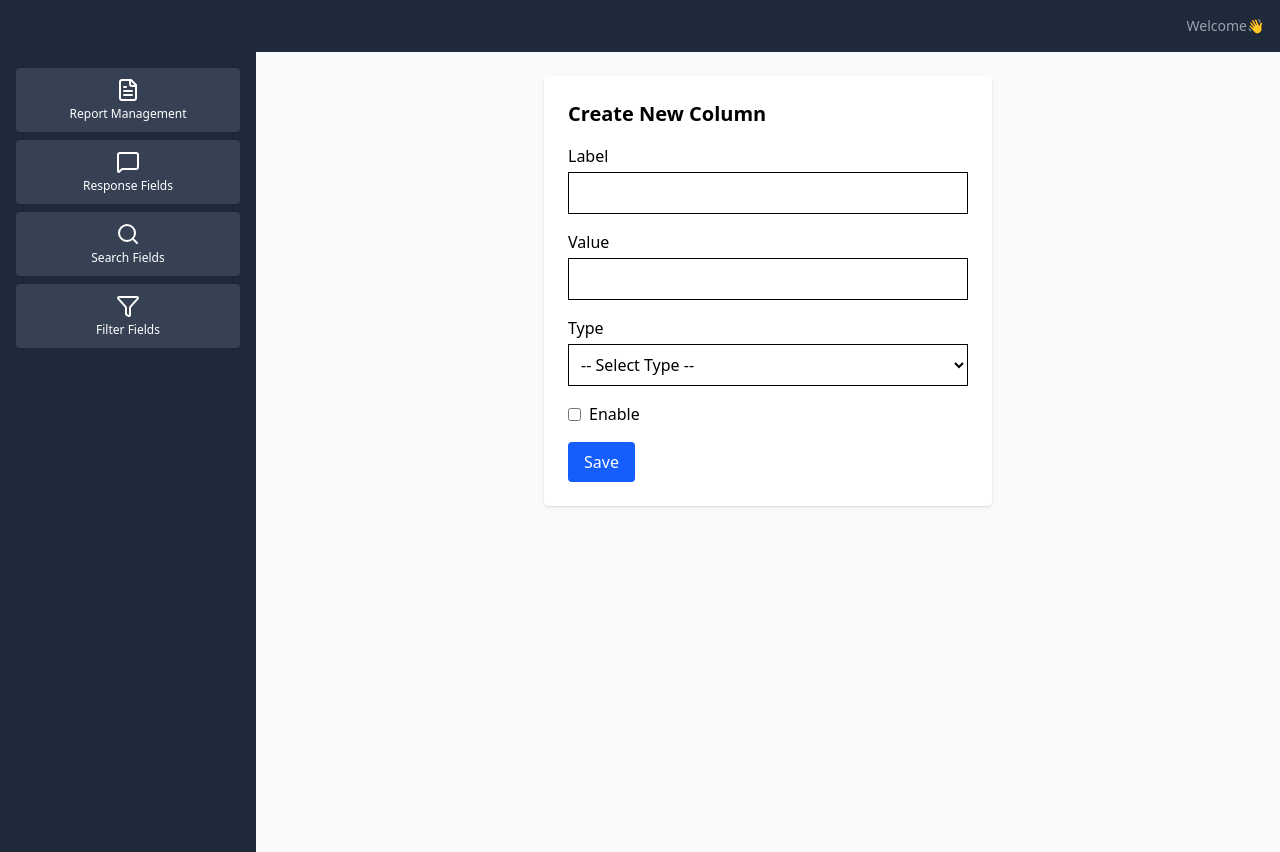
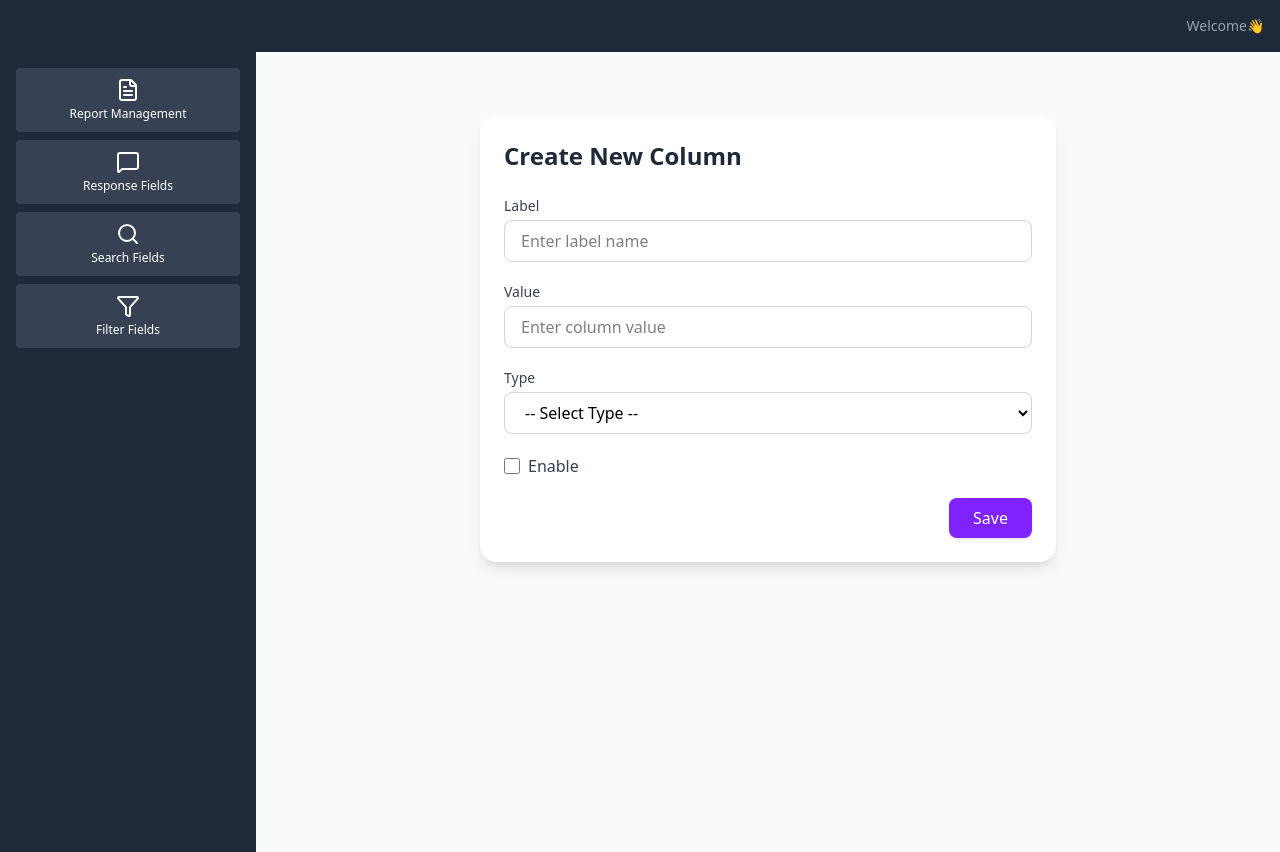
Before and after one commit to Gayathri2005senthilkumar/report-config-fe, a React (Vite) app: page /column-type/column-create in a window 1280 px wide. Built offline with nearby package versions, Linux system fonts and the light colour scheme.

Commit message:
Fix Tailwind config file extension

```diff
--- a/src/Re-conif/config-type.jsx
+++ b/src/Re-conif/config-type.jsx
@@ -1,22 +1,15 @@
-import React from "react";
+import React, { useEffect } from "react";
 import { useNavigate } from "react-router-dom";
 
 function ConfigType() {
   const navigate = useNavigate();
 
-  return (
-    <div className="p-6">
-      <h2 className="text-xl font-bold mb-4 text-gray-800">Report Config</h2>
-      <div className="flex gap-4">
-        <button
-          className="border border-violet-500 bg-white text-black font-bold px-6 py-3 rounded hover:bg-violet-100"
-          onClick={() => navigate("/config-type/config-show")}  // ✅ Corrected path
-        >
-          Show
-        </button>
-      </div>
-    </div>
-  );
+  useEffect(() => {
+    // Automatically navigate to config-show when this component loads
+    navigate("/config-type/config-show");
+  }, [navigate]);
+
+  return null; // Since we redirect, no UI is needed
 }
 
 export default ConfigType;
--- a/src/Ty-Mapping/column-create.jsx
+++ b/src/Ty-Mapping/column-create.jsx
@@ -27,36 +27,41 @@ function ColumnCreate() {
   };
 
   return (
-    <div className="p-6 max-w-md mx-auto bg-white rounded shadow">
-      <h2 className="text-xl font-semibold mb-4">Create New Column</h2>
+    <div className="max-w-xl mx-auto p-6 bg-white rounded-2xl shadow-lg mt-10">
+      <h2 className="text-2xl font-bold text-gray-800 mb-6">Create New Column</h2>
 
-      <div className="mb-4">
-        <label className="block mb-1">Label</label>
+      <div className="space-y-5">
+        <div>
+          <label className="block text-sm font-medium text-gray-700 mb-1">Label</label>
           <input
-          className="border w-full p-2"
+            type="text"
             name="label"
             value={form.label}
             onChange={(e) => setForm({ ...form, label: e.target.value })}
+            className="w-full border border-gray-300 rounded-lg px-4 py-2 focus:outline-none focus:ring-2 focus:ring-violet-500"
+            placeholder="Enter label name"
           />
         </div>
 
-      <div className="mb-4">
-        <label className="block mb-1">Value</label>
+        <div>
+          <label className="block text-sm font-medium text-gray-700 mb-1">Value</label>
           <input
-          className="border w-full p-2"
+            type="text"
             name="value"
             value={form.value}
             onChange={(e) => setForm({ ...form, value: e.target.value })}
+            className="w-full border border-gray-300 rounded-lg px-4 py-2 focus:outline-none focus:ring-2 focus:ring-violet-500"
+            placeholder="Enter column value"
           />
         </div>
 
-      <div className="mb-4">
-        <label className="block mb-1">Type</label>
+        <div>
+          <label className="block text-sm font-medium text-gray-700 mb-1">Type</label>
           <select
-          className="border w-full p-2"
             name="type"
             value={form.type}
             onChange={(e) => setForm({ ...form, type: e.target.value })}
+            className="w-full border border-gray-300 rounded-lg px-4 py-2 focus:outline-none focus:ring-2 focus:ring-violet-500"
           >
             <option value="">-- Select Type --</option>
             <option value="string">String</option>
@@ -65,22 +70,26 @@ function ColumnCreate() {
           </select>
         </div>
 
-      <div className="mb-4 flex items-center">
+        <div className="flex items-center gap-2">
           <input
             type="checkbox"
             id="enable"
             checked={form.enable}
             onChange={(e) => setForm({ ...form, enable: e.target.checked })}
+            className="h-4 w-4 text-violet-600 focus:ring-violet-500"
           />
-        <label htmlFor="enable" className="ml-2">Enable</label>
+          <label htmlFor="enable" className="text-gray-700">Enable</label>
         </div>
 
+        <div className="text-right">
           <button
             onClick={save}
-        className="bg-blue-600 text-white px-4 py-2 rounded hover:bg-blue-700"
+            className="bg-violet-600 text-white px-6 py-2 rounded-lg hover:bg-violet-700 transition-all shadow-sm"
           >
             Save
           </button>
+        </div>
+      </div>
     </div>
   );
 }
--- a/src/Ty-Mapping/column-data.jsx
+++ b/src/Ty-Mapping/column-data.jsx
@@ -1,23 +1,20 @@
 const API_BASE = "/api/v1/report-config/column-mapping";
 
-// ✅ GET all columns
+// GET all columns
 export async function fetchColumns() {
   const res = await fetch(API_BASE);
   if (!res.ok) throw new Error("Fetch failed");
 
   const json = await res.json();
-  console.log("API JSON response:", JSON.stringify(json, null, 2));
-
-  // Handle expected format: { data: { results: [...] } }
   if (Array.isArray(json.data?.results)) {
     return json.data.results;
   }
 
-  console.error("❌ Unexpected API response format:", json);
+  console.error("Unexpected API response format:", json);
   throw new Error("Invalid API response structure");
 }
 
-// ✅ POST a new column
+//  CREATE a column
 export async function addColumn(newItem) {
   const res = await fetch(API_BASE, {
     method: "POST",
@@ -27,31 +24,34 @@ export async function addColumn(newItem) {
 
   if (!res.ok) {
     const errorText = await res.text();
-    console.error("❌ Create failed. Server response:", errorText);
+    console.error("Create failed:", errorText);
     throw new Error("Create failed");
   }
 
   return res.json();
 }
 
-// ✅ PUT (update) a column
+// UPDATE column using same POST API with id
 export async function updateColumn(updatedItem) {
-  const res = await fetch(`${API_BASE}/${updatedItem.id}`, {
-    method: "PUT",
+  console.log("📦 Updating Column with ID:", updatedItem.id);
+  console.log("Payload:", updatedItem);
+
+  const res = await fetch(API_BASE, {
+    method: "POST", // Same as create
     headers: { "Content-Type": "application/json" },
-    body: JSON.stringify(updatedItem),
+    body: JSON.stringify(updatedItem), // id included here
   });
 
   if (!res.ok) {
     const errorText = await res.text();
-    console.error("❌ Update failed. Server response:", errorText);
+    console.error("Update failed. Server response:", errorText);
     throw new Error("Update failed");
   }
 
   return res.json();
 }
 
-// ✅ DELETE a column
+// DELETE
 export async function deleteColumn(id) {
   const res = await fetch(`${API_BASE}/${id}`, {
     method: "DELETE",
@@ -59,7 +59,7 @@ export async function deleteColumn(id) {
 
   if (!res.ok) {
     const errorText = await res.text();
-    console.error("❌ Delete failed. Server response:", errorText);
+    console.error(" Delete failed:", errorText);
     throw new Error("Delete failed");
   }
 }
--- a/src/Ty-Mapping/column-edit.jsx
+++ b/src/Ty-Mapping/column-edit.jsx
@@ -1,4 +1,3 @@
-// src/Ty-Mapping/column-edit.jsx
 import React, { useEffect, useState } from "react";
 import { useParams, useNavigate } from "react-router-dom";
 import { fetchColumns, updateColumn } from "./column-data";
@@ -7,7 +6,7 @@ function ColumnEdit() {
   const { id } = useParams();
   const navigate = useNavigate();
   const [form, setForm] = useState({
-    id: "",         // ✅ include id here (readonly)
+    id: "",
     label: "",
     value: "",
     type: "",
@@ -18,14 +17,14 @@ function ColumnEdit() {
     async function fetchData() {
       try {
         const allData = await fetchColumns();
-        const current = allData.find((item) => item.id === id);
+        const current = allData.find((item) => String(item.id) === id);
         if (current) {
-          setForm(current); // ✅ fill entire form including ID
+          setForm(current);
         } else {
           console.error("Item not found for ID:", id);
         }
       } catch (error) {
-        console.error("Failed to fetch item:", error);
+        console.error(" Failed to fetch item:", error);
       }
     }
     fetchData();
@@ -41,16 +40,18 @@ function ColumnEdit() {
 
   const handleSave = async () => {
     try {
-      await updateColumn(form); // ✅ send updated object
-      navigate("/column-type/column-show"); // ✅ go back to list
+      await updateColumn(form); // Sends to POST API with id
+      alert(" Updated successfully!");
+      navigate("/column-type/column-show"); // Go back to table
     } catch (error) {
-      console.error("Update failed:", error);
+      console.error(" Update failed:", error);
+      alert(" Update failed. Check console for details.");
     }
   };
 
   return (
-    <div className="p-6 max-w-md mx-auto">
-      <h2 className="text-xl font-bold mb-4">Edit Column</h2>
+    <div className="p-6 max-w-md mx-auto bg-white rounded shadow">
+      <h2 className="text-xl font-bold mb-4 text-gray-800">Edit Column</h2>
 
       <div className="flex flex-col gap-3">
         <input
@@ -59,27 +60,31 @@ function ColumnEdit() {
           readOnly
           className="border p-2 bg-gray-100 text-gray-500"
         />
+
         <input
           name="label"
           value={form.label}
           onChange={handleChange}
           placeholder="Label"
-          className="border p-2"
+          className="border p-2 rounded"
         />
+
         <input
           name="value"
           value={form.value}
           onChange={handleChange}
           placeholder="Value"
-          className="border p-2"
+          className="border p-2 rounded"
         />
+
         <input
           name="type"
           value={form.type}
           onChange={handleChange}
           placeholder="Type"
-          className="border p-2"
+          className="border p-2 rounded"
         />
+
         <label className="flex items-center gap-2">
           <input
             type="checkbox"
--- a/src/Ty-Mapping/column-table.jsx
+++ b/src/Ty-Mapping/column-table.jsx
@@ -1,31 +1,10 @@
-// src/Ty-Mapping/column-table.jsx
-
 import React from "react";
 import {
   Table, TableBody, TableCell, TableContainer,
   TableHead, TableRow, Paper, Checkbox, Button,
 } from "@mui/material";
-import { useNavigate } from "react-router-dom";
 
-function ColumnTable({ rows }) {
-  const navigate = useNavigate();
-
-  const handleToggle = (row) => {
-    row.enable = !row.enable;
-  };
-
-  const handleDelete = (id) => {
-    const index = rows.findIndex((item) => item.id === id);
-    if (index !== -1) {
-      rows.splice(index, 1);
-    }
-  };
-
-  const handleEdit = (row) => {
-    // ✅ Navigate with ID in URL to match your route
-    navigate(`/column-type/column-edit/${row.id}`);
-  };
-
+function ColumnTable({ rows, onEdit, onDelete }) {
   return (
     <TableContainer component={Paper}>
       <Table>
@@ -50,7 +29,7 @@ function ColumnTable({ rows }) {
               <TableCell>
                 <Checkbox
                   checked={row.enable}
-                  onChange={() => handleToggle(row)}
+                  disabled
                   color="primary"
                 />
               </TableCell>
@@ -58,7 +37,7 @@ function ColumnTable({ rows }) {
                 <Button
                   variant="outlined"
                   color="primary"
-                  onClick={() => handleEdit(row)} // ✅ updated here
+                  onClick={() => onEdit(row)}
                   size="small"
                   sx={{ marginRight: 1 }}
                 >
@@ -67,7 +46,7 @@ function ColumnTable({ rows }) {
                 <Button
                   variant="outlined"
                   color="error"
-                  onClick={() => handleDelete(row.id)}
+                  onClick={() => onDelete(row.id)}
                   size="small"
                 >
                   Delete
--- a/src/Types/ReportManagement/report-types.jsx
+++ b/src/Types/ReportManagement/report-types.jsx
@@ -1,22 +1,15 @@
-import React from "react";
+import React, { useEffect } from "react";
 import { useNavigate } from "react-router-dom";
 
 function ReportTypes() {
   const navigate = useNavigate();
 
-  return (
-    <div className="p-6">
-      <h2 className="text-xl font-bold mb-4 text-gray-800">Report Types</h2>
-      <div className="flex gap-4 justify-end">
-        <button
-          className="border border-violet-500 bg-white text-black font-bold px-6 py-3 rounded hover:bg-violet-100"
-          onClick={() => navigate("/report-types/Show")}
-        >
-          Show
-        </button>
-      </div>
-    </div>
-  );
+  useEffect(() => {
+    // Auto-redirect to Show page
+    navigate("/report-types/Show");
+  }, [navigate]);
+
+  return null; // No UI needed since it's redirecting
 }
 
 export default ReportTypes;
```
Also changed, not shown: src/Ty-Mapping/column-show.jsx (+32 -13 lines). Lines whose indentation alone changed are shown as unchanged.
